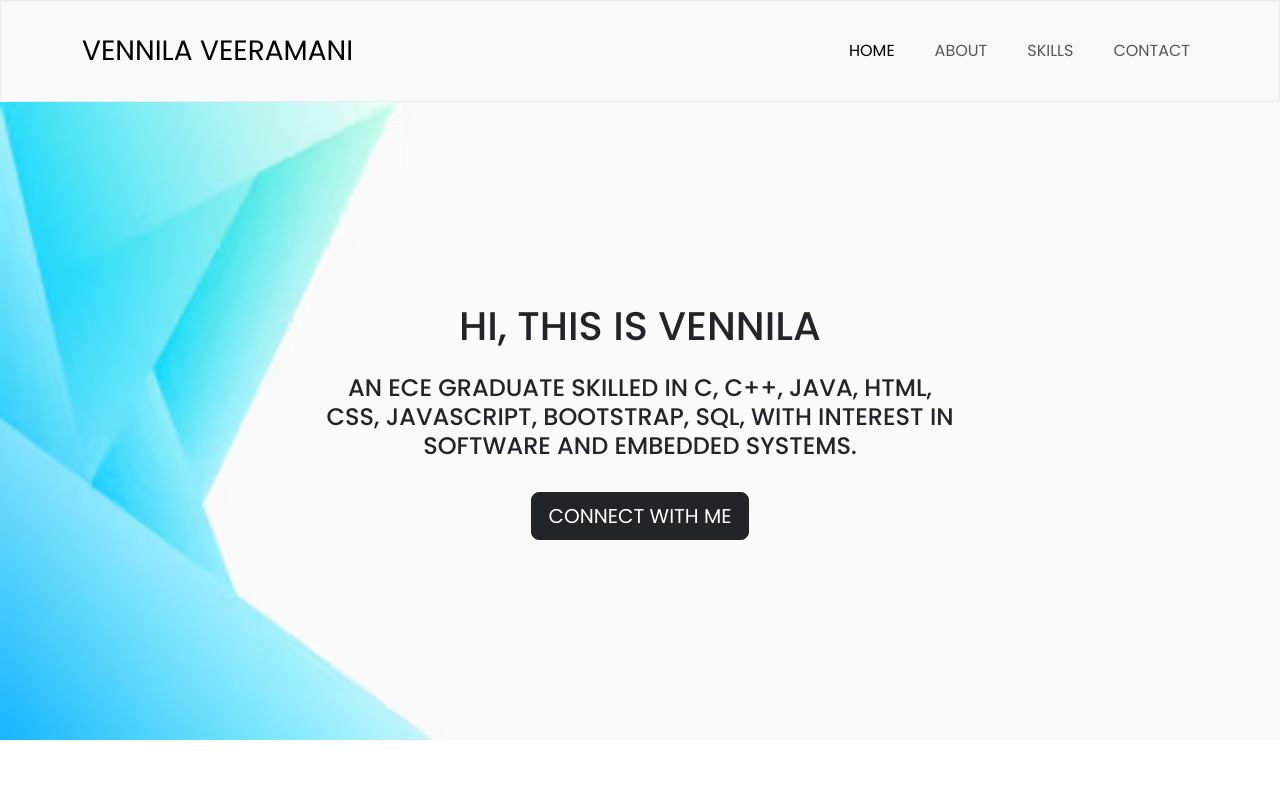
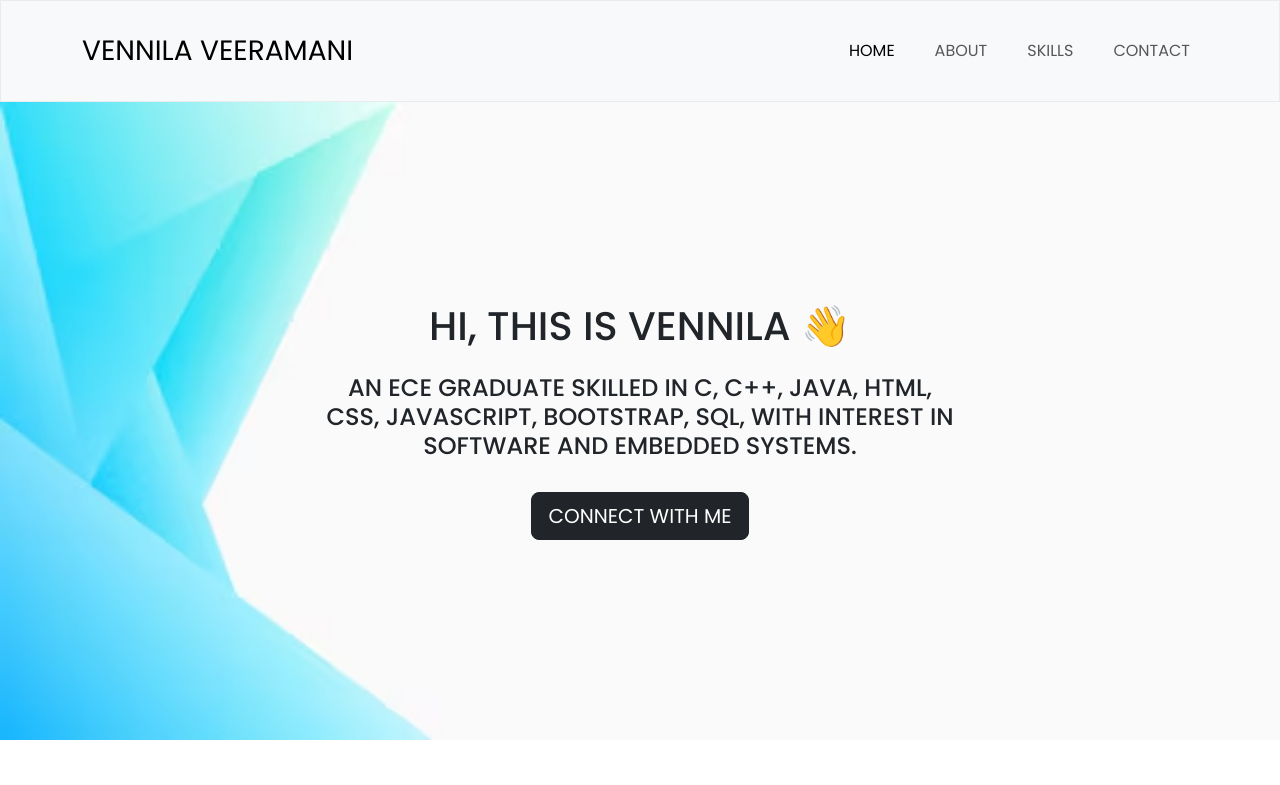
Before and after one commit to Vennila16/vennilaVeeramani_portfolio, a plain HTML site: page index.html in a window 1280 px wide. Shown: the top 785 px of the page. Drawn offline with nearby package versions, Linux system fonts and the light colour scheme.

Commit message:
added e moji to title

```diff
--- a/index.html
+++ b/index.html
@@ -42,7 +42,7 @@
         <div class="row">
             <div class="col-md-12">
                 <div class="w-75 m-auto">
-                <h1 class="pb-3"> Hi, This is Vennila  </h1>
+                <h1 class="pb-3"> Hi, This is Vennila 👋 </h1>
                 <h4 class="pb-4">An ECE graduate skilled in C, C++, Java, HTML, CSS, JavaScript, Bootstrap, SQL, with interest in software and embedded systems.</h4>
                 <a href="https://wa.me/+917448677578?text=Hi This is Vennila!!" class="btn btn-dark btn-lg text-uppercase "target="_bla">Connect with me</a>
 
```
